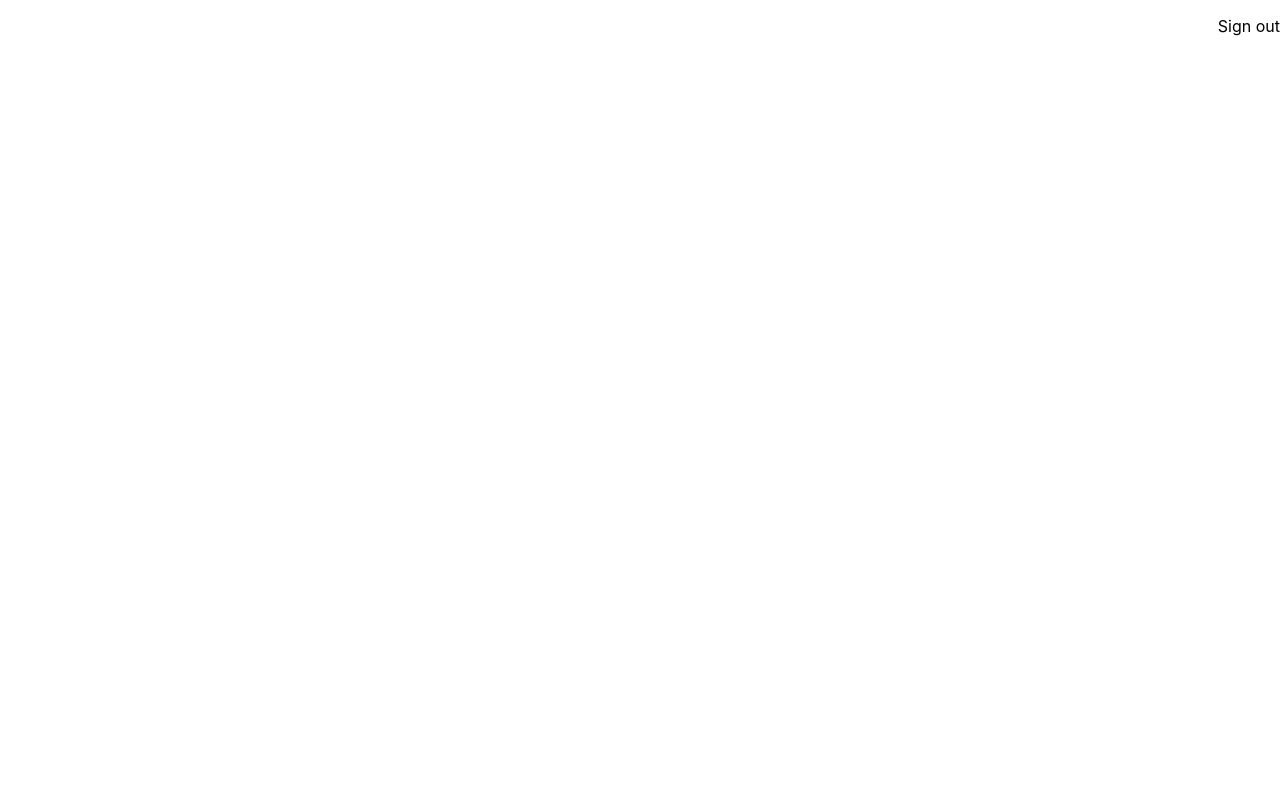
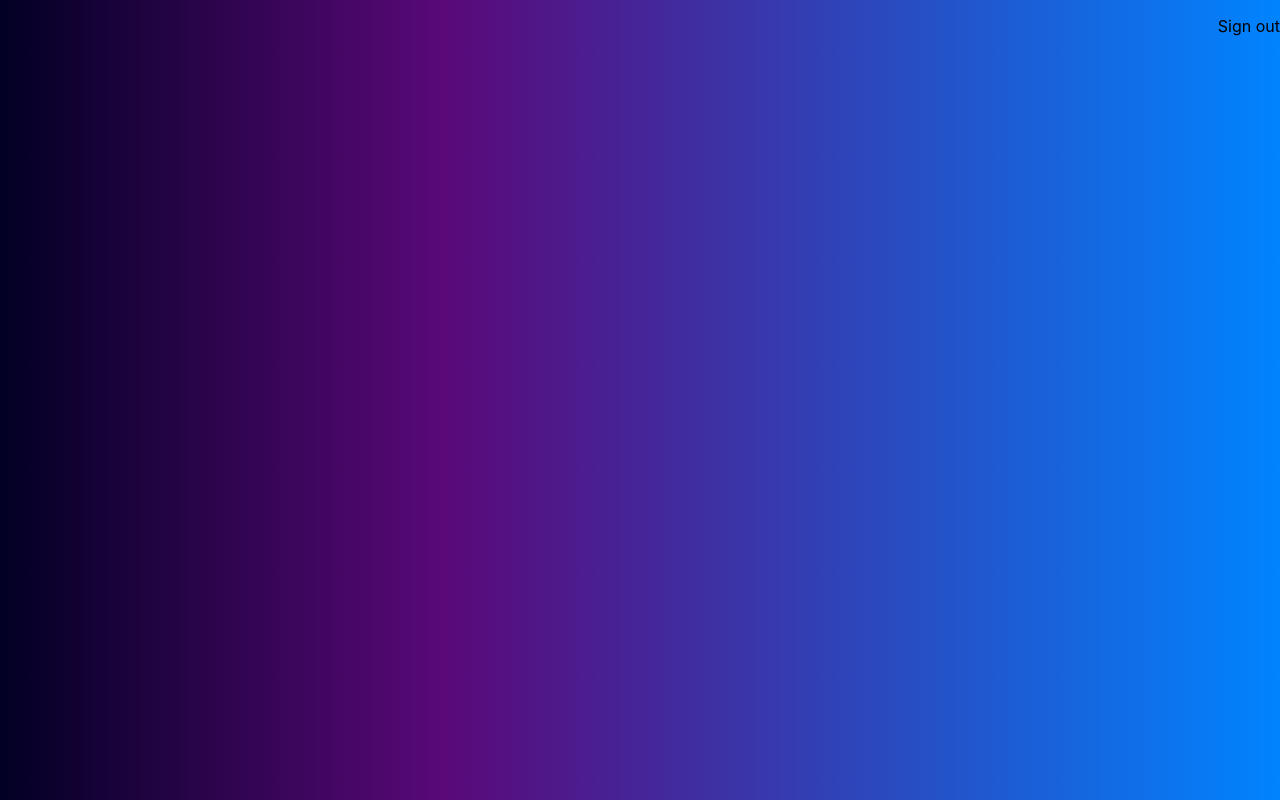
Before and after one commit to arafhossain/Face-Recognition-FrontEnd, a React (Create React App) app: page / in a window 1280 px wide. Built offline with nearby package versions, Linux system fonts and the light colour scheme.

Commit message:
Created logo component

```diff
--- a/package.json
+++ b/package.json
@@ -5,7 +5,8 @@
   "dependencies": {
     "react": "^16.12.0",
     "react-dom": "^16.12.0",
-    "react-scripts": "3.2.0"
+    "react-scripts": "3.2.0",
+    "tachyons": "^4.11.1"
   },
   "scripts": {
     "start": "react-scripts start",
--- a/src/App.js
+++ b/src/App.js
@@ -1,13 +1,14 @@
 import React from 'react';
 import './App.css';
 import Navigation from './components/Navigation'
+import Logo from './components/Logo'
 
 function App() {
   return (
     <div className="App">
       <Navigation />
-      {/* <Logo/>
-      <LinkForm/>
+      <Logo/>
+      {/* <LinkForm/>
       <FaceRecognition/> */}
     </div>
   );
--- /dev/null
+++ b/src/components/Logo.js
@@ -0,0 +1,12 @@
+import React, { Component } from 'react'
+
+export default class Logo extends Component {
+  render() {
+    let styles = {display: 'flex', justifyContent: 'flex-end'};
+    return (
+<div>
+
+</div>
+    )
+  }
+}
--- a/src/index.css
+++ b/src/index.css
@@ -5,9 +5,11 @@ body {
     sans-serif;
   -webkit-font-smoothing: antialiased;
   -moz-osx-font-smoothing: grayscale;
+  background: rgb(2, 0, 36);
+  background: linear-gradient(
+    90deg,
+    rgba(2, 0, 36, 1) 0%,
+    rgba(90, 9, 121, 1) 35%,
+    rgba(0, 132, 255, 1) 100%
+  );
 }
-
-code {
-  font-family: source-code-pro, Menlo, Monaco, Consolas, "Courier New",
-    monospace;
-}
```
Also changed, not shown: 1 other file (tests, documents, lock files or other folders).
